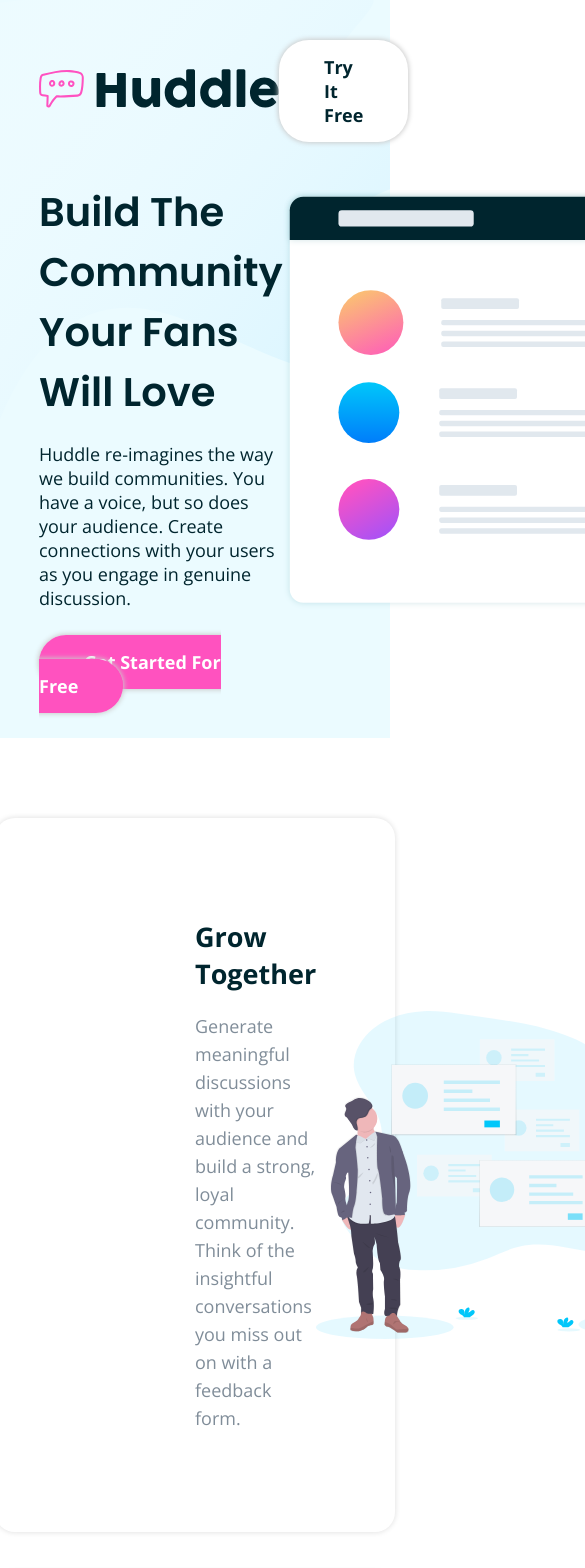
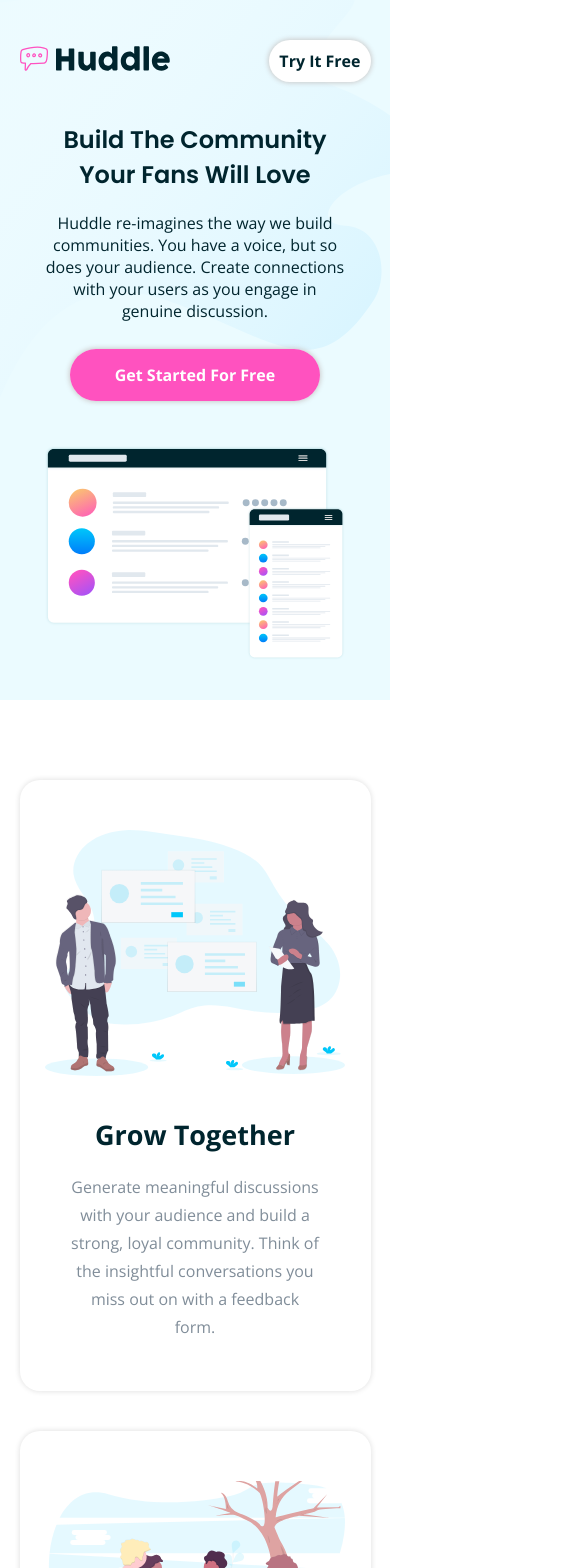
Before and after one commit to lkiryu/huddle-landing-page-with-alternating-feature-blocks, a React (Create React App) app: page / in a window 390 px wide. Shown: the top 1568 px of the page, 585 px wide, since content can reach past the window. Built offline with nearby package versions, Linux system fonts and the light colour scheme.

Commit message:
responsive add

```diff
--- a/src/components/footer/footer.css
+++ b/src/components/footer/footer.css
@@ -8,6 +8,8 @@
 }
 
 .footer-content{
+    display: flex;
+    flex-direction: column;
     width: 80vw;
     color: hsl(0, 0%, 100%);
 }
@@ -74,3 +76,33 @@
     border: 1px solid hsl(322, 100%, 66%);
     color: hsl(322, 100%, 66%);
 }
+
+.copyright{
+    align-self: flex-end;
+}
+
+@media(max-width:1200px){
+    .footer-content{
+        width: 90vw;
+        font-size: 16px;
+    }
+
+    .location{
+        width: 350px;
+    }
+}
+
+@media(max-width:800px){
+    .footer-content .info {
+        flex-direction: column;
+    }
+
+    .footer-content{
+        align-items: center;
+    }
+
+    .copyright{
+        align-self: center;
+    }
+
+}
--- a/src/components/header/header.css
+++ b/src/components/header/header.css
@@ -1,4 +1,4 @@
-.header{
+.header {
     display: flex;
     flex-direction: column;
     justify-content: center;
@@ -10,7 +10,7 @@
     width: 100%;
 }
 
-.header-top{
+.header-top {
     display: flex;
     justify-content: space-between;
     align-items: center;
@@ -18,7 +18,7 @@
     margin: 40px 0;
 }
 
-.header-top .button{
+.header-top .button {
     background-color: hsl(0, 0%, 100%);
     padding: 15px 45px;
     border-radius: 30px;
@@ -28,11 +28,11 @@
     transition: 0.3s ease-in;
 }
 
-.header-top .button:hover{
+.header-top .button:hover {
     opacity: 80%;
 }
 
-.hero{
+.hero {
     display: flex;
     justify-content: space-between;
     align-items: center;
@@ -40,23 +40,23 @@
     margin-bottom: 40px;
 }
 
-.hero .info{
+.hero .info {
     width: 510px;
 }
 
-.info .title{
+.info .title {
     font-family: "Poppins", sans-serif;
     font-size: 40px;
     margin-bottom: 20px;
     color: hsl(192, 100%, 9%);
 }
 
-.info .description{
+.info .description {
     color: hsl(192, 100%, 9%);
     margin-bottom: 40px;
 }
 
-.info .button{
+.info .button {
     background-color: hsl(322, 100%, 66%);
     padding: 15px 45px;
     border-radius: 30px;
@@ -66,10 +66,71 @@
     transition: 0.3s ease-in;
 }
 
-.info .button:hover{
+.info .button:hover {
     opacity: 60%;
 }
 
-.hero img{
+.hero img {
     width: 700px;
 }
+
+@media(max-width:1440px) {
+
+    .hero .info,
+    .hero img {
+        width: 500px;
+    }
+}
+
+@media(max-width:1200px) {
+
+    .header-top,
+    .hero {
+        width: 90vw;
+    }
+
+    .hero .info,
+    .hero img {
+        width: 400px;
+    }
+
+    .info .title {
+        font-size: 32px;
+    }
+}
+
+@media(max-width:800px) {
+    .hero {
+        flex-direction: column;
+        text-align: center;
+    }
+
+    .hero img {
+        margin-top: 60px;
+    }
+}
+
+@media(max-width:500px) {
+    .header-top .logo {
+        width: 150px;
+    }
+
+    .header-top .button {
+        padding: 10px;
+    }
+
+    .hero .info,
+    .hero img {
+        width: 300px;
+    }
+
+    .info .title {
+        font-size: 24px;
+    }
+
+    .header-top .button,
+    .info .description,
+    .info .button {
+        font-size: 16px;
+    }
+}
--- a/src/components/header/header.js
+++ b/src/components/header/header.js
@@ -9,7 +9,7 @@ const Header = () => {
         <header className="header">
             <div className="header-top">
                 <a href="/">
-                    <img src={logo} alt="logo"></img>
+                    <img src={logo} alt="logo" className="logo"></img>
                 </a>
 
                 <a className="button" href="/">Try It Free</a>
--- a/src/components/section/section.css
+++ b/src/components/section/section.css
@@ -1,4 +1,4 @@
-.section{
+.section {
     display: flex;
     flex-direction: column;
     justify-content: center;
@@ -8,7 +8,7 @@
     position: relative;
 }
 
-.section .card{
+.section .card {
     display: flex;
     justify-content: space-between;
     align-items: center;
@@ -19,25 +19,29 @@
     margin-bottom: 40px;
 }
 
-.section .card-info{
+.section .card-info {
     width: 500px;
 }
 
-.card-info .card-title{
+.card-info .card-title {
     color: hsl(192, 100%, 9%);
     margin-bottom: 20px;
 }
 
-.card-info .card-description{
+.card-info .card-description {
     color: hsl(208, 11%, 55%);
     line-height: 28px;
 }
 
-.section .card img{
+.section .card img {
     width: 400px;
 }
 
-.ready-to-build{
+.card.middle {
+    flex-direction: row-reverse;
+}
+
+.ready-to-build {
     display: flex;
     flex-direction: column;
     justify-content: center;
@@ -50,13 +54,13 @@
     padding: 80px;
 }
 
-.ready-to-build h2{
+.ready-to-build h2 {
     color: hsl(192, 100%, 9%);
     font-size: 40px;
     margin-bottom: 40px;
 }
 
-.ready-to-build .button{
+.ready-to-build .button {
     font-size: 25px;
     color: hsl(0, 0%, 100%);
     background-color: hsl(322, 100%, 66%);
@@ -65,6 +69,84 @@
     transition: 0.3s ease-in;
 }
 
-.ready-to-build .button:hover{
+.ready-to-build .button:hover {
     opacity: 60%;
 }
+
+@media(max-width:1440px) {
+    .section .card {
+        padding: 100px;
+    }
+
+    .section .card-info {
+        width: 400px;
+    }
+
+    .ready-to-build {
+        bottom: -350px;
+    }
+}
+
+@media(max-width:1200px) {
+    .section {
+        width: 90vw;
+    }
+
+    .section .card img {
+        width: 300px;
+    }
+}
+
+@media(max-width:800px) {
+    .section .card {
+        flex-direction: column-reverse;
+        text-align: center;
+        padding: 50px;
+    }
+
+    .card.middle {
+        flex-direction: column-reverse;
+    }
+
+    .section .card img {
+        margin-bottom: 40px;
+    }
+
+    .ready-to-build {
+        text-align: center;
+        bottom: -350px;
+        padding: 40px;
+    }
+
+    .ready-to-build .button {
+        font-size: 20px;
+        padding: 30px 60px;
+    }
+}
+
+@media(max-width:500px) {
+    .section {
+        margin: 80px 0 150px;
+    }
+
+    .section .card-info {
+        width: 100%;
+    }
+
+    .card-info .card-description {
+        font-size: 16px;
+    }
+
+    .ready-to-build {
+        bottom: -275px;
+    }
+
+    .ready-to-build h2 {
+        font-size: 22px;
+    }
+
+    .ready-to-build .button {
+        font-size: 16px;
+        padding: 15px 45px;
+    }
+}
--- a/src/components/section/section.js
+++ b/src/components/section/section.js
@@ -16,13 +16,13 @@ const Section = () => {
                 </div>
                 <img src={growTogether} alt="grow-together"></img>
             </div>
-            <div className="card">
-                <img src={flowingConversations} alt="flowing-conversations"></img>
+            <div className="card middle">
                 <div className="card-info">
                     <h2 className="card-title">Flowing Conversations</h2>
                     <p className="card-description">You wouldn't paginate a conversation in real life, so why do it online? Our threads
                         have just-in-time loading for a more natural flow.</p>
                 </div>
+                <img src={flowingConversations} alt="flowing-conversations"></img>
             </div>
             <div className="card">
                 <div className="card-info">
```
Also changed, not shown: 1 other file (tests, documents, lock files or other folders).
